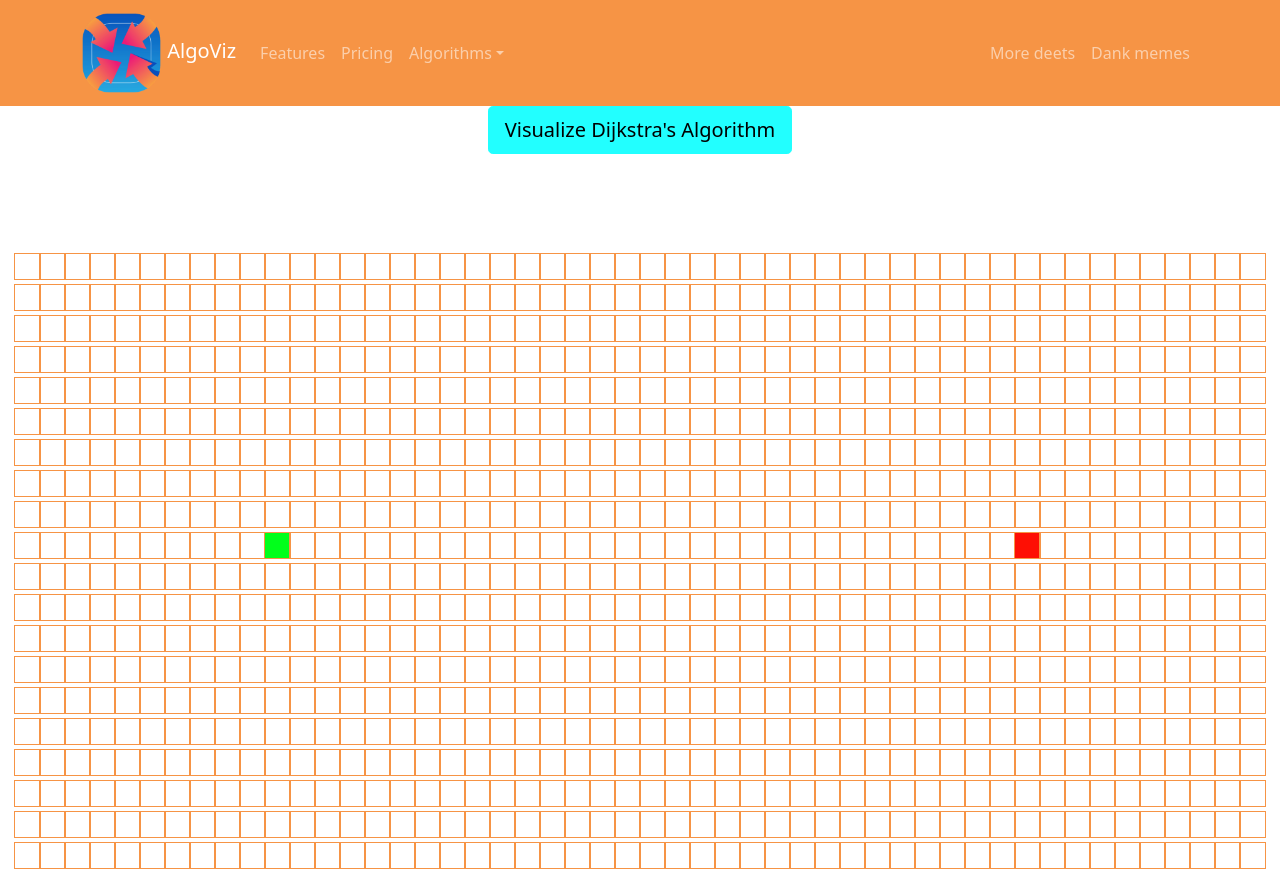
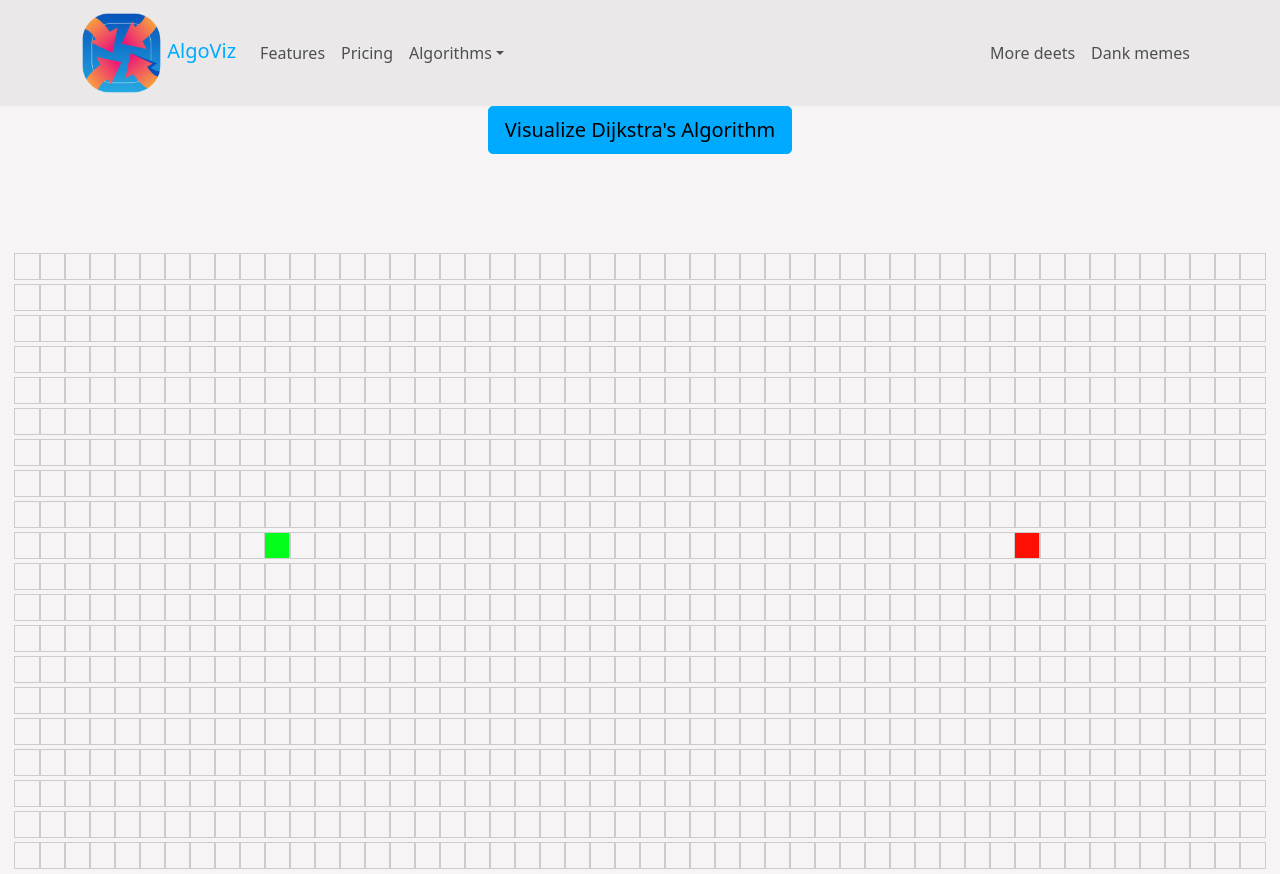
Before and after one commit to cjohnson74/AlgoViz, a React (Create React App) app: page / in a window 1280 px wide. Built offline with nearby package versions, Linux system fonts and the light colour scheme.

Commit message:
changed to a more professional color scheme

```diff
--- a/src/App.css
+++ b/src/App.css
@@ -1,6 +1,6 @@
 .App {
     text-align: center;
-    background-color: #ffffff;
+    background-color: #F6F4F4;
   }
 
   .App-logo {
--- a/src/PathfindingVisualizer/Node/Node.css
+++ b/src/PathfindingVisualizer/Node/Node.css
@@ -1,7 +1,7 @@
 .node {
   width: 25px;
   height: 25px;
-  outline: 1.9px solid #F69445;
+  outline: 1.9px solid #CCCCCC;
   display: inline-block;
 }
 
@@ -42,7 +42,7 @@
 
   100% {
     transform: scale(1);
-    background-color: #22ffff;
+    background-color: #27A2DE;
   }
 }
 
--- a/src/scss/Custom.scss
+++ b/src/scss/Custom.scss
@@ -1,6 +1,9 @@
-$dark: #F69445;
-$body-bg: #ffffff;
-$brightblue: #22ffff;
+$dark: #EAE8E8;
+$body-bg: #F6F4F4;
+$brightblue: #00aaff;
 $primary: $brightblue !default;
+$navbar-dark-color: #4F4F4F;
+$navbar-dark-hover-color: #00aaff;
+$navbar-dark-active-color: #00aaff;
 
 @import "/node_modules/bootstrap/scss/bootstrap.scss"
```
